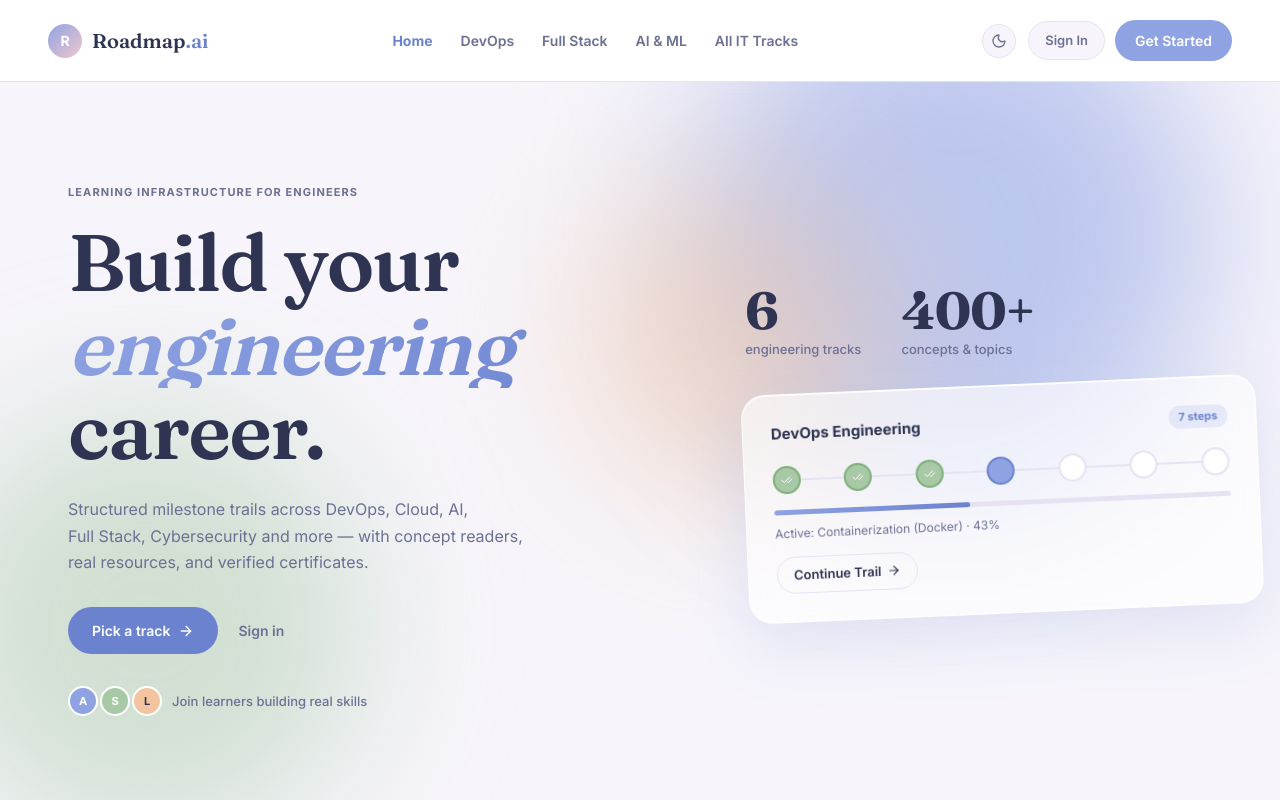
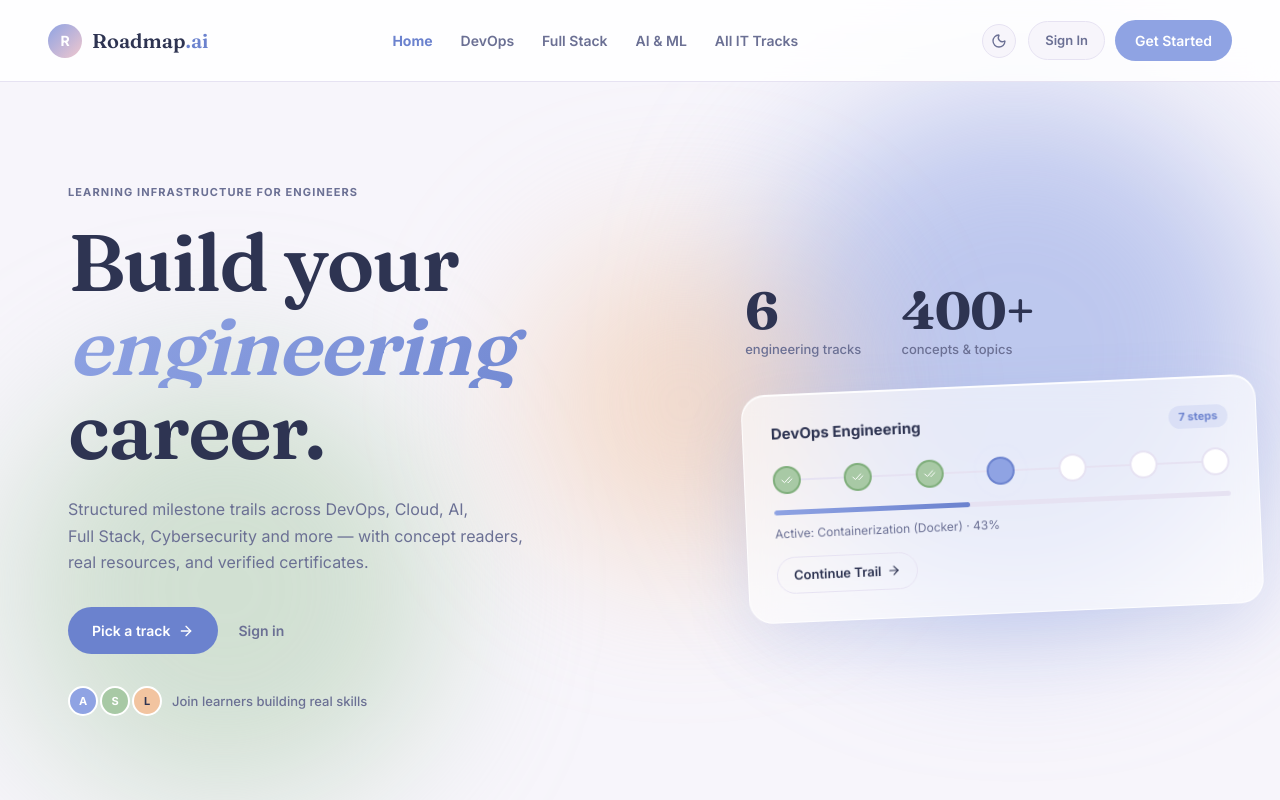
Before and after one commit to Aangi-Shah1234/roadmap.ai, a Next.js app: page / in a window 1280 px wide. Shown: the top 800 px of the page. Built offline with nearby package versions, Linux system fonts and the light colour scheme; no server answers; the database is empty.

Commit message:
fix(ui): visible orbs (remove overflow:hidden that clipped blur) + glass sticky navbar backdrop-filter

```diff
--- a/src/app/globals.css
+++ b/src/app/globals.css
@@ -1450,11 +1450,16 @@ p.lesson-intro {
 
 /* Navbar */
 .navbar-new {
-  background: var(--surface);
+  background: rgba(var(--surface-rgb, 255,255,255), 0.85);
+  backdrop-filter: blur(14px);
+  -webkit-backdrop-filter: blur(14px);
   border-bottom: 1px solid var(--line);
   position: sticky;
   top: 0;
   z-index: 50;
+}
+.dark .navbar-new {
+  background: rgba(30,34,53,0.85);
 }
 
 /* Landing Page */
@@ -1900,7 +1905,6 @@ p.lesson-intro {
 /* HERO */
 .lp2-hero {
   position: relative;
-  overflow: hidden;
   min-height: 92vh;
   display: flex;
   align-items: center;
@@ -1916,19 +1920,19 @@ p.lesson-intro {
 .lp2-orb-1 {
   width: 500px; height: 500px;
   background: rgba(143,163,227,0.55);
-  top: -80px; right: 8%;
+  top: 5%; right: 3%;
   animation: lp2-drift-1 14s ease-in-out infinite;
 }
 .lp2-orb-2 {
   width: 420px; height: 420px;
   background: rgba(168,201,165,0.48);
-  bottom: 0; left: -40px;
+  bottom: 5%; left: 3%;
   animation: lp2-drift-2 18s ease-in-out infinite;
 }
 .lp2-orb-3 {
   width: 300px; height: 300px;
   background: rgba(242,196,160,0.50);
-  top: 80px; right: 32%;
+  top: 20%; right: 36%;
   animation: lp2-drift-3 11s ease-in-out infinite;
 }
 .dark .lp2-orb-1 { background: rgba(143,163,227,0.22); }
```
